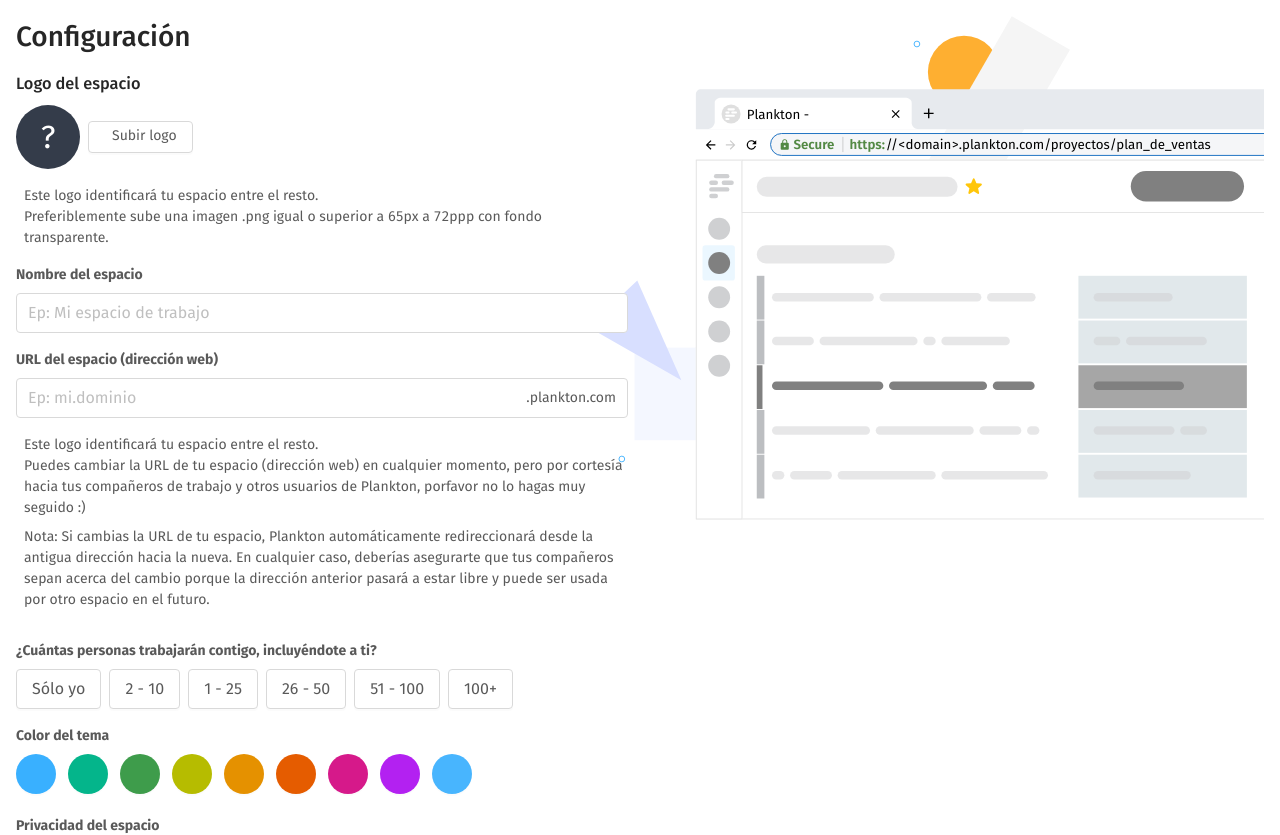
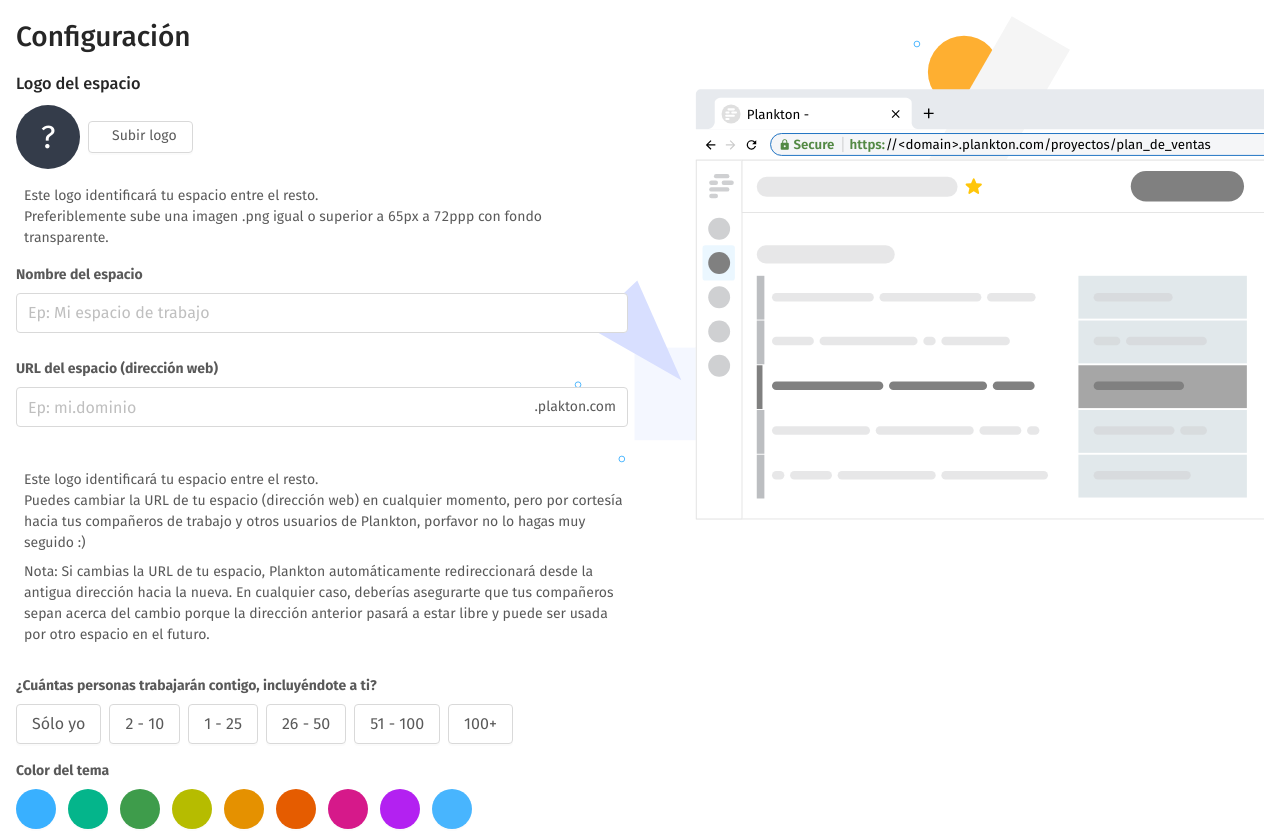
Before and after one commit to pedro-gilmora/dofleini-worspace, a Vue app: page / in a window 1280 px wide. Shown: the top 835 px of the page. Built offline with nearby package versions, Linux system fonts and the light colour scheme.

Commit message:
## UX - implement custom validator directive (similar to Vuetify rules, pending to doc) ## UI - force suffix to keep up (pending to fix)

```diff
--- a/src/App.vue
+++ b/src/App.vue
@@ -1,9 +1,5 @@
 <template lang="pug">
-a-form(
-  ref="ruleForm"
-  :model="form"
-  :rules="rules"
-).p-4
+form(ref="form").p-4
   a-row(type="flex" justify="center" align="top" :gutter="[24,24]")
 
     a-col(:span="20" :lg={span: 12})
@@ -29,10 +25,12 @@ a-form(
       br
 
       b Nombre del espacio
-      a-input.mt-2(size="large" v-model="workSpace.name" placeholder="Ep: Mi espacio de trabajo")
-      .py-2
+      a-form-item.mt-2
+        a-input(size="large" v-model="workSpace.name" v-validate.required placeholder="Ep: Mi espacio de trabajo")
+
       b URL del espacio (dirección web)
-      a-input.mt-2(size="large" v-model="workSpace.domain" placeholder="Ep: mi.dominio" type="url" suffix=".plankton.com")
+      a-form-item.mt-2
+        a-input(size="large" v-model="workSpace.domain" suffix=".plakton.com" v-validate.required="invalidDomain" placeholder="Ep: mi.dominio")
 
       a-space.py-4(align="start")
         a-icon(type="info-circle")
@@ -87,11 +85,14 @@ a-form(
                 div {{privacy.state}}
                   br
                   .desc {{privacy.desc}}
+      //- Buttons
       a-space.mt-8
         a-button(
           size="large"
           type="primary"
+          @click="submit"
         ) Guardar cambios
+
         a-button(
           size="large"
         ) Descartar
@@ -99,45 +100,52 @@ a-form(
     a-col(:span="24" :lg={span: 12})
       preview(:domain="workSpace.domain" :title="workSpace.name" :color="workSpace.color")
 </template>
+
 <style lang="sass">
 .workspace-privacy-btn
   text-align: left
   height: auto
   white-space: break-spaces
+
   .desc
     opacity: .65
+
 .ant-btn:active
     color: #096dd9
+
 .color-button
   border: none
   &.active::after
-    border: 4px solid white
-    /* box-sizing: content-box; */
-    content: ''
+    border: 5px solid white
+    content: ""
     position: absolute
-    width: 32px
-    height: 32px
-    padding: 12px
-    transform: translate(4px,4px) !important
+    width: 34px
+    height: 34px
+    transform: translate(3px, 3px) !important
     left: 0 !important
     top: 0 !important
     transition: none
     animation: none
     border-radius: 99px
     opacity: 1
+
 .logo
   width: 64px
   height: 64px
   border-radius: 64px
   background-size: cover
 </style>
+
+
 <script lang="ts">
-import { Component, Provide, Vue } from "vue-property-decorator";
-import { usePersistent } from "./utils";
+import { Component, Provide, Ref, Vue } from "vue-property-decorator";
+import { usePersistent } from "@/assets/utils";
 import Preview from '@/work-space.preview.vue';
+import validate from '@/assets/utils/directives/validate'
 
 @Component<App>({
   components: {Preview},
+  directives: {validate},
   mixins: [
     usePersistent({
       workSpace: {
@@ -151,6 +159,15 @@ import Preview from '@/work-space.preview.vue';
   })]
 })
 export default class App extends Vue {
+
+  @Ref('form')
+  form!: HTMLFormElement & {validate(): Promise<boolean>};
+
+  rules = {
+    name: [
+      { required: true, message: 'Name is mandatory', trigger: 'blur' }
+    ]
+  };
 
   privacy = [
     {
@@ -182,6 +199,10 @@ export default class App extends Vue {
   @Provide()
   workSpace!: any
 
+  invalidDomain(str: string){
+    return /^[\w\d-\.]*(?<!\.)$/.test(str) || 'Invalid domain format'
+  }
+
   getCapitals(k: string){
     return ((k?.split(/\s+/)?.map(el => el?.[0]?.toUpperCase() ?? '').slice(0,2).join('')) || '?').trim();
   }
@@ -199,5 +220,11 @@ export default class App extends Vue {
   getLogo(url: string){
     return localStorage[`img:${url}`]
   }
+
+  async submit(){
+    if(await this.form.validate()){
+      console.log(this.workSpace)
+    }
+  }
 }
 </script>
--- a/src/assets/global.sass
+++ b/src/assets/global.sass
@@ -44,3 +44,19 @@
 
         .nm#{$short}-#{$i}
             margin-#{$long}: -#{$i * 4}px
+
+.has-errors
+    .ant-input
+        border-color: red
+        box-shadow: 0 0 0 2px rgb(255 45 45 / 32%)
+    //TODO: Fix this without immplement this rule
+    .ant-input-suffix
+        top: 20px
+    .validation-error
+        line-height: 1.5rem
+        opacity: 1
+        color: red
+        transition: margin-top 200ms, opacity 100ms
+        &.hide
+            margin-top: -16px
+            opacity: 0
--- /dev/null
+++ b/src/assets/utils/directives/validate.tsx
@@ -0,0 +1,139 @@
+import { DirectiveOptions } from "vue";
+import { sleep } from "..";
+
+const validators = {
+  required: (v: string) => !!v?.trim() || 'Required',
+  requiredDate: (v: Date | null) => !['Invalid Date',''].includes(v?.toString()??'') || 'Required',
+  requiredNumber: (v: number | null) => ![NaN, 0 , null].includes(v) || 'Required',
+  email: (v: string) => /[\w\-+.]{3,}@[\w\-+]{2,}(?:\.[\w\-+]{1,})+$/.test(v) || 'Invalid email format',
+  phone: (v: string) => /^\+?(?:\d+[-\d]*){4,}(\s*ext[\:\.]\s*\d+?(-\d+)?)?$/.test(v) || 'Invalid phone number format'
+}
+type ValidatorResult = string | true;
+
+export type Validator = (v: any) => (ValidatorResult | Promise<ValidatorResult>) | (ValidatorResult);
+
+export default {
+
+  async inserted(_el, { value, modifiers }, { context, componentInstance }) {
+    const input = ((componentInstance?.$refs?.input) ?? _el) as HTMLInputElement,
+      messages: HTMLElement = getMessagesSlot(input),
+      form = input.form,
+      $nextTick = componentInstance?.$nextTick ?? context!.$nextTick,
+      val = value as Validator | Validator[],
+      prop = {
+        'INPUT-CHECKBOX': 'checked',
+        'INPUT-NUMBER': 'valueAsNumber',
+        'INPUT-DATE': 'valueAsDate'
+      }[(input.tagName + '-' + (input as any).type).toUpperCase()] ?? 'value';
+
+    let def = arguments[1].def
+
+    if(!(input instanceof HTMLInputElement)) return
+
+    //TODO: Form validation hooks
+    //TODO: Input styles
+    //TODO: Change form validation state
+    if (form && !(form as any).validate)
+      (form as any).validate = async () => {
+        for(const el of form.elements)
+          if(!((await (el as any).validate?.()) ?? true))
+            return false;
+        return true
+      }
+
+    let lastValue = input[prop];
+    const validate = async () => {
+      // debugger
+      const elVal = input[prop];
+
+      if(elVal === lastValue && messages.innerHTML) return;
+      let res: ValidatorResult | Promise<ValidatorResult> = true,
+        innerHtml = messages.innerHTML;
+
+      if(messages.innerHTML){
+        for(const mssage of [...messages.querySelectorAll('.validation-error')]){
+          mssage.classList.add('hide')
+          await sleep(200);
+          mssage.remove()
+        }
+      }
+
+      innerHtml = messages.innerHTML = '';
+
+      input.setCustomValidity('');
+
+      for (var item of Object.keys(modifiers).filter(key => key in validators).map(key => validators[key])) {
+        if (typeof item === 'function') {
+          if ((typeof (res = item(elVal)) === 'string') || (res instanceof Promise && typeof (res = await res) == 'string'))
+            innerHtml += `<div class="validation-error hide">${res}</div>`;
+          else if (typeof (res) == 'string')
+            innerHtml += `<div class="validation-error hide">${res}</div>`;
+        }
+      }
+      if (val instanceof Array) {
+        for (var item of val) {
+          if (typeof item === 'function') {
+            if ((typeof (res = item(elVal)) === 'string') || (res instanceof Promise && typeof (res = await res) == 'string'))
+              innerHtml += `<div class="validation-error hide">${res}</div>`;
+            else if (typeof (res) == 'string')
+              innerHtml += `<div class="validation-error hide">${res}</div>`;
+          }
+        }
+      }
+      else if (typeof val === 'function') {
+        let res: ValidatorResult | Promise<ValidatorResult> = true
+        if ((typeof (res = val(elVal)) === 'string') || (res instanceof Promise && typeof (res = await res) == 'string'))
+          innerHtml += `<div class="validation-error hide">${res}</div>`;
+        else if (typeof (res) == 'string')
+          innerHtml += `<div class="validation-error hide">${res}</div>`;
+      }
+      else if (typeof (val) == 'string')
+        innerHtml += `<div class="validation-error hide">${res}</div>`;
+
+      if(innerHtml && input.parentElement?.classList?.contains('has-errors') === false)
+        input.parentElement.classList.add('has-errors');
+
+      else if(!innerHtml && input.parentElement?.classList?.contains('has-errors') === true)
+        input.parentElement.classList.remove('has-errors');
+
+      messages.innerHTML += innerHtml;
+
+      messages.querySelectorAll('.validation-error').forEach(async el =>{
+        await $nextTick();
+        el.classList.remove('hide')
+      });
+
+      input.setCustomValidity(
+        [...messages.querySelectorAll('.validation-error') as NodeListOf<HTMLDivElement>]
+          .map(e => e.innerText)
+          .join(', ')
+      );
+      return input.checkValidity()
+    };
+
+    (input as any).validate = validate;
+
+    input.onblur = async () => {
+      await validate()
+      const validationMessage = `<div class="validation-error">${input.validationMessage}</div>`
+      if(!input.validity.customError && !messages.innerHTML && input.validationMessage && !messages.innerHTML.includes(validationMessage))
+        messages.innerHTML += validationMessage;
+    }
+    if(!modifiers.lazy)
+      input.oninput = input.onblur as any
+  }
+} as DirectiveOptions
+
+function getMessagesSlot(input: HTMLInputElement): HTMLElement {
+  const messages = input.parentElement?.querySelector('div.messages') ?? createMessagePlaceholder();
+  if (messages.parentElement === null)
+  input.parentElement?.append(messages);
+  return messages as HTMLElement;
+}
+
+function createMessagePlaceholder() {
+  const div = document.createElement('div');
+  div.classList.add('messages', 'col-12')
+  div.style.order = '5'
+  return div;
+}
--- a/src/utils.ts
+++ b/src/assets/utils/index.ts
@@ -1,6 +1,10 @@
 import config from "vite.config"
 import Vue, { ComputedOptions, VueConstructor } from "vue"
 
+
+export function sleep(ms: number){
+  return new Promise(a => setTimeout(a, ms))
+}
 
 export const useSession = <T>(values: T) => {
 
```
